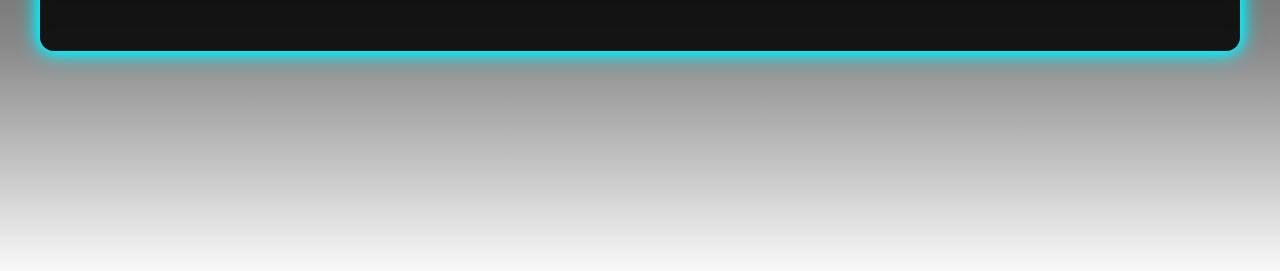
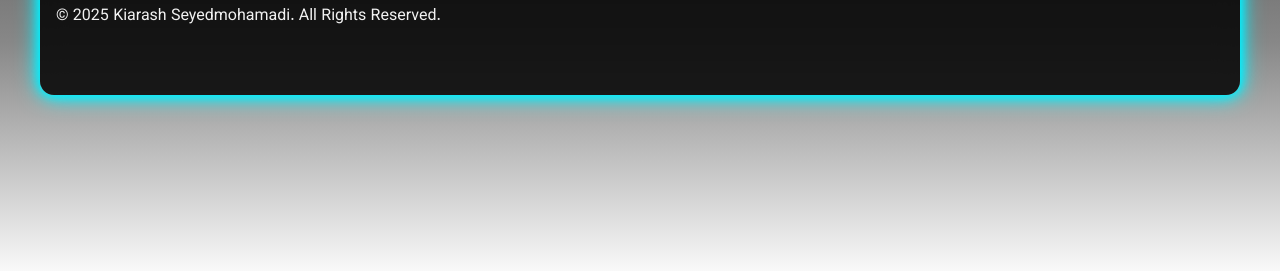
Before and after one commit to kiarashseyedmohamadi/portfolio, a Django app: page /blogs/1/ in a window 1280 px wide. Shown: the part 516-787 px from the top of the page. Run offline with Django 5.2, Linux system fonts and the light colour scheme; tables that the repository leaves empty hold one stand-in row (values such as "Sample post").

Commit message:
add copyright in footer

```diff
--- a/mysite/templates/partials/footer.html
+++ b/mysite/templates/partials/footer.html
@@ -28,4 +28,7 @@
     </div>
   </div>
   {% include "partials/portfolio_visit.html" %}
+  <div class="footer-bottom">
+    <p>© 2025 Kiarash Seyedmohamadi. All Rights Reserved.</p>
+  </div>
 </footer>
```
